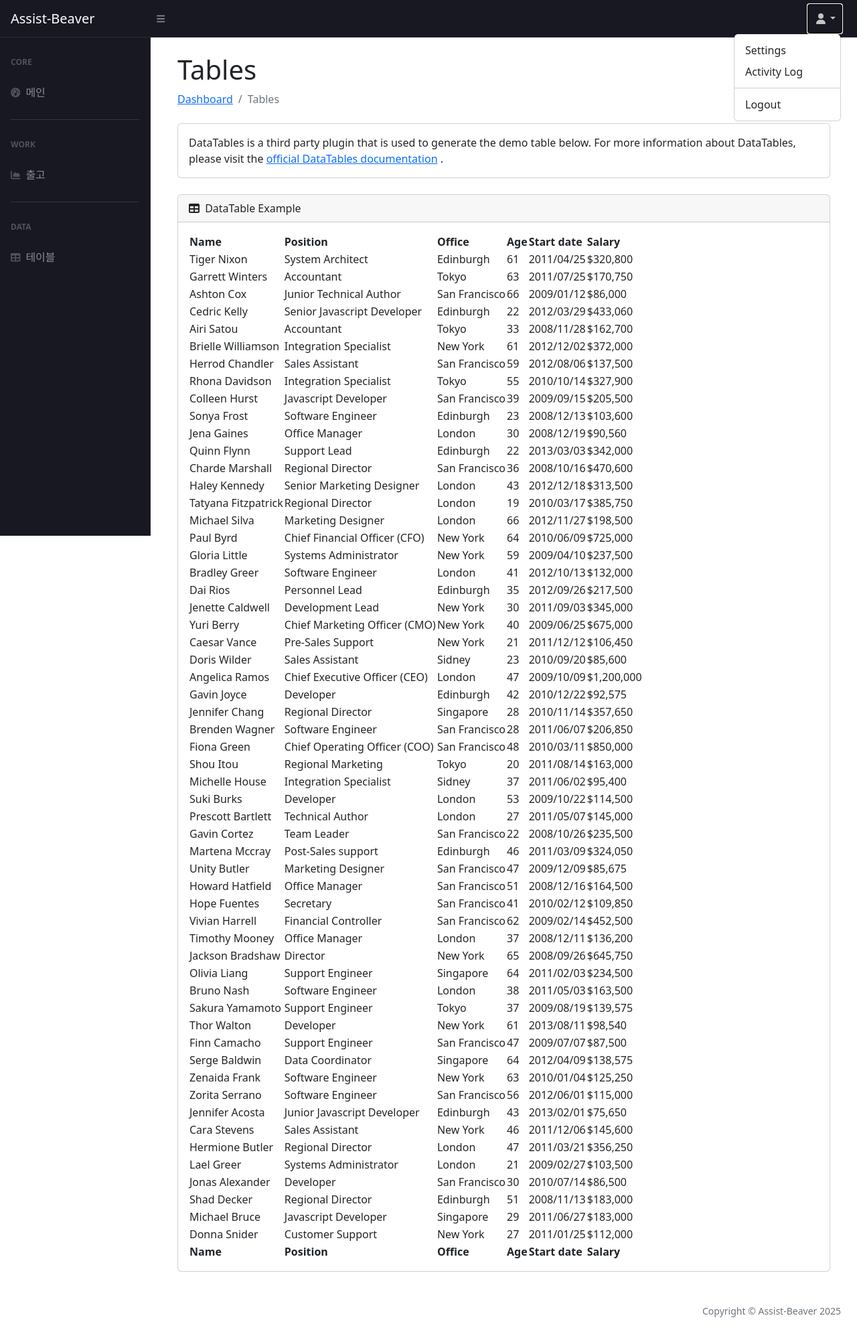
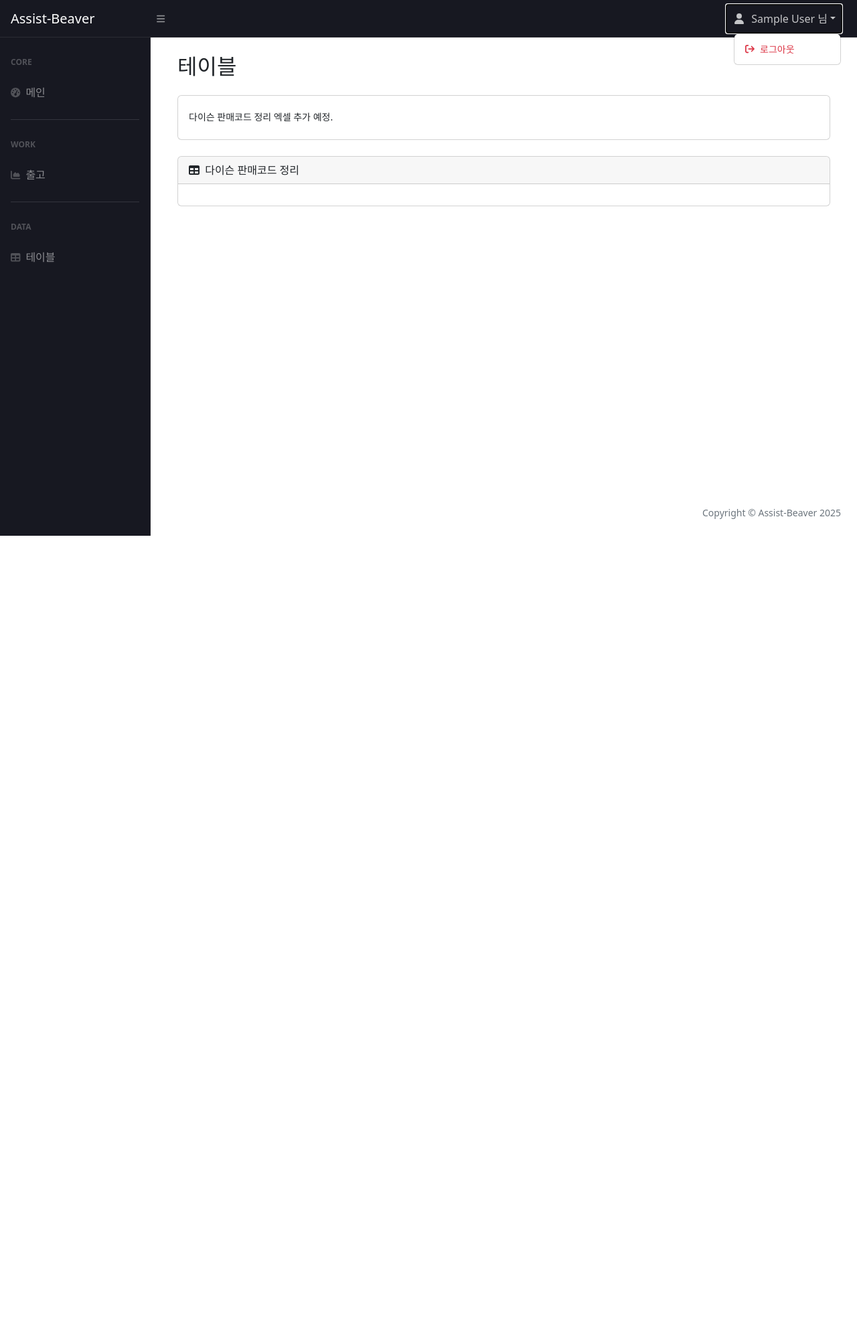
Before and after one commit to chanung-ki/assist-beaver, a Django app: page /msk/table in a window 1280 px wide, after a click that opens the changed part. Shown: the whole page at 67% size. After the commit the page ends 800 px from the top, so only its background shows below. Run offline with Django 5.2, Linux system fonts and the light colour scheme; the visitor is signed in with stand-in values (Sample User, id 1); some libraries are stand-ins or nearby versions.

Commit message:
feat: 로그인, 로그아웃 기능 구현

```diff
--- a/django_server/config/urls.py
+++ b/django_server/config/urls.py
@@ -16,14 +16,15 @@ Including another URLconf
 """
 from django.contrib import admin
 from django.urls import path, include
-from share.views import index, raw_index, signin
+from share.views import index, raw_index, signin_view, signout_view
 
 urlpatterns = [
     path('admin/', admin.site.urls),
 
     # share
     path('', index, name='index'),
-    path('signin', signin, name='signin'),
+    path('signin', signin_view, name='signin_view'),
+    path('signout', signout_view, name='signout_view'),
     path('raw-index', raw_index, name='raw-indexex'),
 
     # msk
--- a/django_server/share/decorators.py
+++ b/django_server/share/decorators.py
@@ -1,6 +1,7 @@
 from functools import wraps
 from django.shortcuts import redirect
 from django.contrib import messages
+from django.http import Http404
 
 def login_required(view_func):
     @wraps(view_func)
@@ -8,10 +9,9 @@ def login_required(view_func):
         if not request.user.is_authenticated:
             msg = '로그인 후 이용해주세요.'
             messages.add_message(request, messages.ERROR, msg)
-            return redirect('signin')
+            return redirect('signin_view')
         return view_func(request, *args, **kwargs)
     return wrapper
-
 
 
 def not_allow_login(view_func):
@@ -21,3 +21,13 @@ def not_allow_login(view_func):
             return redirect('index')
         return view_func(request, *args, **kwargs)
     return wrapper
+
+
+def admin_only(view_func):
+    @wraps(view_func)
+    def wrapper(request, *args, **kwargs):
+        if request.user.is_staff:
+            return view_func(request, *args, **kwargs)
+        else:
+            raise Http404
+    return wrapper
--- a/django_server/templates/index.html
+++ b/django_server/templates/index.html
@@ -3,10 +3,7 @@
 
 {% block content %}
     <div class="container-fluid px-4">
-        <h1 class="mt-4">Dashboard</h1>
-        <ol class="breadcrumb mb-4">
-            <li class="breadcrumb-item active">Dashboard</li>
-        </ol>
+        <h2 class="my-4">메인</h2>
         <div class="row">
             <div class="col-xl-3 col-md-6">
                 <div class="card bg-primary text-white mb-4">
--- a/django_server/templates/layout.html
+++ b/django_server/templates/layout.html
@@ -19,15 +19,17 @@
             <!-- Sidebar Toggle-->
             <button class="btn btn-link btn-sm order-1 order-lg-0 me-4 me-lg-0" id="sidebarToggle" href="#!"><i class="fas fa-bars"></i></button>
             <ul class="navbar-nav ms-auto me-md-0 me-3 me-lg-4 justify-content-end">
-                <li class="nav-item dropdown">
-                    <a class="nav-link dropdown-toggle" id="navbarDropdown" href="#" role="button" data-bs-toggle="dropdown" aria-expanded="false"><i class="fas fa-user fa-fw"></i></a>
-                    <ul class="dropdown-menu dropdown-menu-end" aria-labelledby="navbarDropdown">
-                        <li><a class="dropdown-item" href="#!">Settings</a></li>
-                        <li><a class="dropdown-item" href="#!">Activity Log</a></li>
-                        <li><hr class="dropdown-divider" /></li>
-                        <li><a class="dropdown-item" href="#!">Logout</a></li>
-                    </ul>
-                </li>
+                {% if user.is_authenticated %}
+                    <li class="nav-item dropdown">
+                        <a class="nav-link dropdown-toggle" id="navbarDropdown" href="#" role="button" data-bs-toggle="dropdown" aria-expanded="false"><i class="fas fa-user fa-fw me-2"></i>{{user.name}} 님</a>
+                        <ul class="dropdown-menu dropdown-menu-end" aria-labelledby="navbarDropdown">
+                            {% comment %} <li><a class="dropdown-item" href="#!">Settings</a></li> {% endcomment %}
+                            {% comment %} <li><a class="dropdown-item" href="#!">Activity Log</a></li> {% endcomment %}
+                            {% comment %} <li><hr class="dropdown-divider" /></li> {% endcomment %}
+                            <li><a class="dropdown-item text-danger small" href="{% url 'signout_view' %}"><i class="fa-solid fa-arrow-right-from-bracket me-2"></i>로그아웃</a></li>
+                        </ul>
+                    </li>
+                {% endif %}
             </ul>
         </nav>
         <div id="layoutSidenav">
--- a/django_server/templates/signin.html
+++ b/django_server/templates/signin.html
@@ -20,7 +20,7 @@
                             <div class="text-center mb-4">
                                 <img src="{% static 'assets/img/beaver-logo.png' %}" alt="Chris Wood" class="img-fluid " width="132" height="132" />
                             </div>
-                            <form action="#" method="POST">
+                            <form action="{% url 'signin_view' %}" method="POST">
                                 {% csrf_token %}
                                 <div class="mb-3">
                                     <label class="form-label">Email</label>
--- a/django_server/templates/table.html
+++ b/django_server/templates/table.html
@@ -3,26 +3,20 @@
 
 {% block content %}
     <div class="container-fluid px-4">
-        <h1 class="mt-4">Tables</h1>
-        <ol class="breadcrumb mb-4">
-            <li class="breadcrumb-item"><a href="index.html">Dashboard</a></li>
-            <li class="breadcrumb-item active">Tables</li>
-        </ol>
+        <h2 class="my-4">테이블</h2>
         <div class="card mb-4">
             <div class="card-body">
-                DataTables is a third party plugin that is used to generate the demo table below. For more information about DataTables, please visit the
-                <a target="_blank" href="https://datatables.net/">official DataTables documentation</a>
-                .
+                <h4 class="small mt-2">다이슨 판매코드 정리 엑셀 추가 예정.</h4>
             </div>
         </div>
         <div class="card mb-4">
             <div class="card-header">
                 <i class="fas fa-table me-1"></i>
-                DataTable Example
+                다이슨 판매코드 정리
             </div>
             <div class="card-body">
                 <table id="datatablesSimple">
-                    <thead>
+                    {% comment %} <thead>
                         <tr>
                             <th>Name</th>
                             <th>Position</th>
@@ -499,7 +493,7 @@
                             <td>2011/01/25</td>
                             <td>$112,000</td>
                         </tr>
-                    </tbody>
+                    </tbody> {% endcomment %}
                 </table>
             </div>
         </div>
--- a/django_server/user/models.py
+++ b/django_server/user/models.py
@@ -42,8 +42,10 @@ class User(AbstractBaseUser, TimeModel):
         default=False
     )
     companyFK = models.ForeignKey(
-        'user.User',
-        on_delete=models.CASCADE
+        'user.CompanyIndexModel',
+        on_delete=models.CASCADE,
+        null=True,
+        blank=True,
     )
 
     objects = UserManager()
```
Also changed, not shown: django_server/share/views.py (+28 -6 lines), django_server/user/migrations/0003_alter_user_companyfk.py (added), django_server/user/migrations/0004_alter_user_companyfk.py (added).
